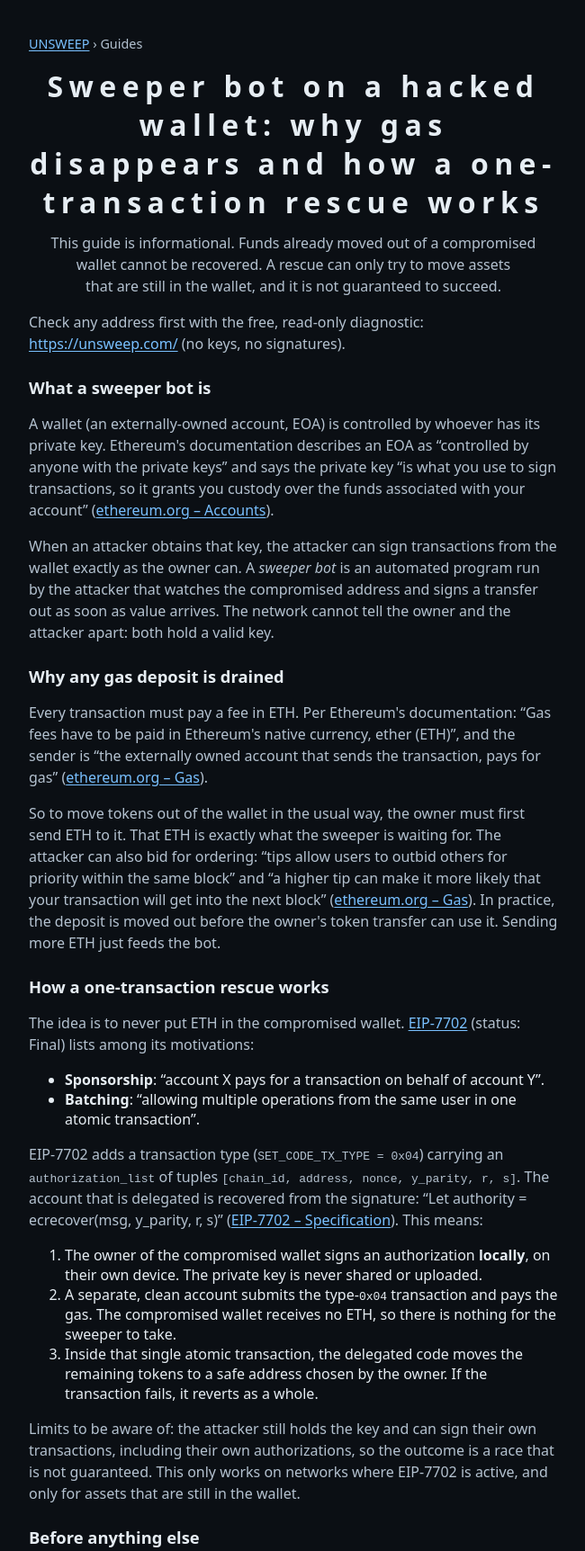
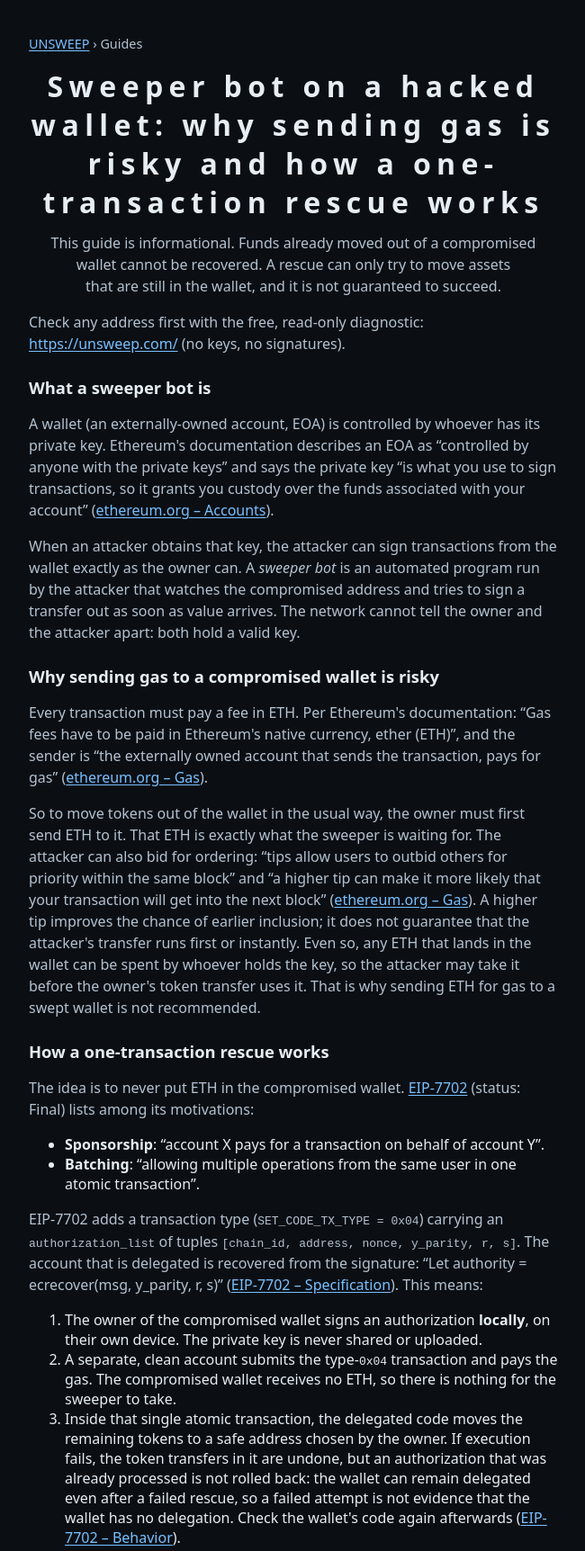
Before and after one commit to unsweep/unsweep, a plain HTML site: page web/guides/sweeper-bot-hacked-wallet.html in a window 1280 px wide. Shown: the top 1724 px of the page at 90% size, without its empty margins (314-964 px from the left). Drawn offline with Linux system fonts and the light colour scheme.

Commit message:
fix(#1290 P2b): corrige defectos #303 en guias: delegacion 7702 no revierte con la tx; drenaje de gas no instantaneo/garantizado; delegacion persistente no actua automaticamente sobre todo lo entrante

```diff
--- a/web/guides/sweeper-bot-hacked-wallet.html
+++ b/web/guides/sweeper-bot-hacked-wallet.html
@@ -1,22 +1,22 @@
 <!doctype html>
 <html lang="en"><head><meta charset="utf-8"><meta name="viewport" content="width=device-width,initial-scale=1">
-<title>Sweeper bot on a hacked wallet: why gas disappears and how a one-transaction rescue works | UNSWEEP</title>
-<meta name="description" content="What a sweeper bot is, why any ETH you send for gas to a compromised wallet is drained, and how remaining tokens can be moved with a single transaction signed locally, where another account pays the gas (EIP-7702).">
+<title>Sweeper bot on a hacked wallet: why sending gas is risky and how a one-transaction rescue works | UNSWEEP</title>
+<meta name="description" content="What a sweeper bot is, why ETH you send for gas to a compromised wallet is at risk of being taken, and how remaining tokens can be moved with a single transaction signed locally, where another account pays the gas (EIP-7702).">
 <meta name="referrer" content="no-referrer">
 <link rel="canonical" href="https://unsweep.com/guides/sweeper-bot-hacked-wallet.html">
 <link rel="stylesheet" href="/assets/style.css"></head><body><main class="guide">
 <p class="small"><a href="/">UNSWEEP</a> &rsaquo; Guides</p>
-<h1>Sweeper bot on a hacked wallet: why gas disappears and how a one-transaction rescue works</h1>
+<h1>Sweeper bot on a hacked wallet: why sending gas is risky and how a one-transaction rescue works</h1>
 <p class="warn">This guide is informational. Funds already moved out of a compromised wallet cannot be recovered. A rescue can only try to move assets that are still in the wallet, and it is not guaranteed to succeed.</p>
 <p>Check any address first with the free, read-only diagnostic: <a href="https://unsweep.com/">https://unsweep.com/</a> (no keys, no signatures).</p>
 
 <h2>What a sweeper bot is</h2>
 <p>A wallet (an externally-owned account, EOA) is controlled by whoever has its private key. Ethereum's documentation describes an EOA as &ldquo;controlled by anyone with the private keys&rdquo; and says the private key &ldquo;is what you use to sign transactions, so it grants you custody over the funds associated with your account&rdquo; (<a href="https://ethereum.org/en/developers/docs/accounts/">ethereum.org &ndash; Accounts</a>).</p>
-<p>When an attacker obtains that key, the attacker can sign transactions from the wallet exactly as the owner can. A <em>sweeper bot</em> is an automated program run by the attacker that watches the compromised address and signs a transfer out as soon as value arrives. The network cannot tell the owner and the attacker apart: both hold a valid key.</p>
+<p>When an attacker obtains that key, the attacker can sign transactions from the wallet exactly as the owner can. A <em>sweeper bot</em> is an automated program run by the attacker that watches the compromised address and tries to sign a transfer out as soon as value arrives. The network cannot tell the owner and the attacker apart: both hold a valid key.</p>
 
-<h2>Why any gas deposit is drained</h2>
+<h2>Why sending gas to a compromised wallet is risky</h2>
 <p>Every transaction must pay a fee in ETH. Per Ethereum's documentation: &ldquo;Gas fees have to be paid in Ethereum's native currency, ether (ETH)&rdquo;, and the sender is &ldquo;the externally owned account that sends the transaction, pays for gas&rdquo; (<a href="https://ethereum.org/en/developers/docs/gas/">ethereum.org &ndash; Gas</a>).</p>
-<p>So to move tokens out of the wallet in the usual way, the owner must first send ETH to it. That ETH is exactly what the sweeper is waiting for. The attacker can also bid for ordering: &ldquo;tips allow users to outbid others for priority within the same block&rdquo; and &ldquo;a higher tip can make it more likely that your transaction will get into the next block&rdquo; (<a href="https://ethereum.org/en/developers/docs/gas/">ethereum.org &ndash; Gas</a>). In practice, the deposit is moved out before the owner's token transfer can use it. Sending more ETH just feeds the bot.</p>
+<p>So to move tokens out of the wallet in the usual way, the owner must first send ETH to it. That ETH is exactly what the sweeper is waiting for. The attacker can also bid for ordering: &ldquo;tips allow users to outbid others for priority within the same block&rdquo; and &ldquo;a higher tip can make it more likely that your transaction will get into the next block&rdquo; (<a href="https://ethereum.org/en/developers/docs/gas/">ethereum.org &ndash; Gas</a>). A higher tip improves the chance of earlier inclusion; it does not guarantee that the attacker's transfer runs first or instantly. Even so, any ETH that lands in the wallet can be spent by whoever holds the key, so the attacker may take it before the owner's token transfer uses it. That is why sending ETH for gas to a swept wallet is not recommended.</p>
 
 <h2>How a one-transaction rescue works</h2>
 <p>The idea is to never put ETH in the compromised wallet. <a href="https://eips.ethereum.org/EIPS/eip-7702">EIP-7702</a> (status: Final) lists among its motivations:</p>
@@ -28,7 +28,7 @@
 <ol>
 <li>The owner of the compromised wallet signs an authorization <strong>locally</strong>, on their own device. The private key is never shared or uploaded.</li>
 <li>A separate, clean account submits the type-<code>0x04</code> transaction and pays the gas. The compromised wallet receives no ETH, so there is nothing for the sweeper to take.</li>
-<li>Inside that single atomic transaction, the delegated code moves the remaining tokens to a safe address chosen by the owner. If the transaction fails, it reverts as a whole.</li>
+<li>Inside that single atomic transaction, the delegated code moves the remaining tokens to a safe address chosen by the owner. If execution fails, the token transfers in it are undone, but an authorization that was already processed is not rolled back: the wallet can remain delegated even after a failed rescue, so a failed attempt is not evidence that the wallet has no delegation. Check the wallet's code again afterwards (<a href="https://eips.ethereum.org/EIPS/eip-7702#behavior">EIP-7702 &ndash; Behavior</a>).</li>
 </ol>
 <p>Limits to be aware of: the attacker still holds the key and can sign their own transactions, including their own authorizations, so the outcome is a race that is not guaranteed. This only works on networks where EIP-7702 is active, and only for assets that are still in the wallet.</p>
 
```
Also changed, not shown: web/guides/eip-7702-malicious-delegation.html (+1 -1 lines).
